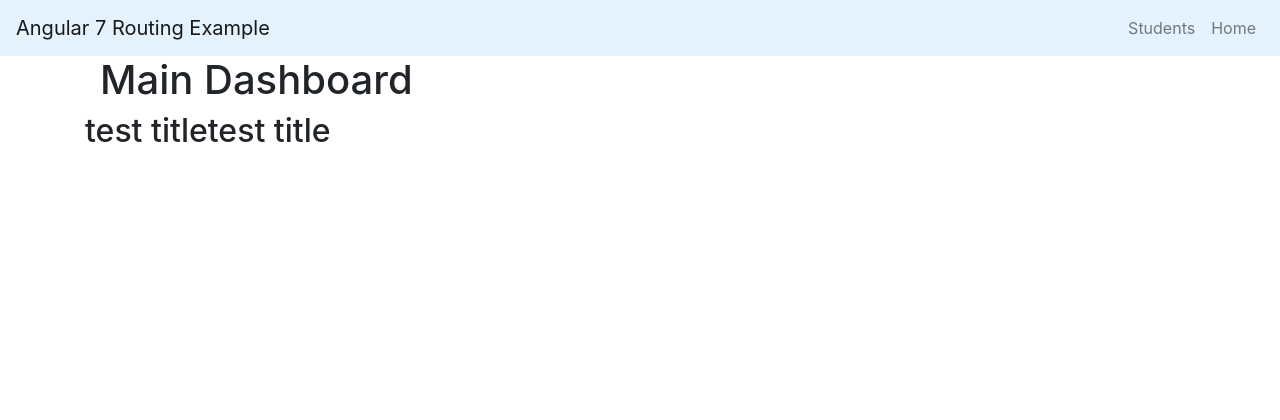
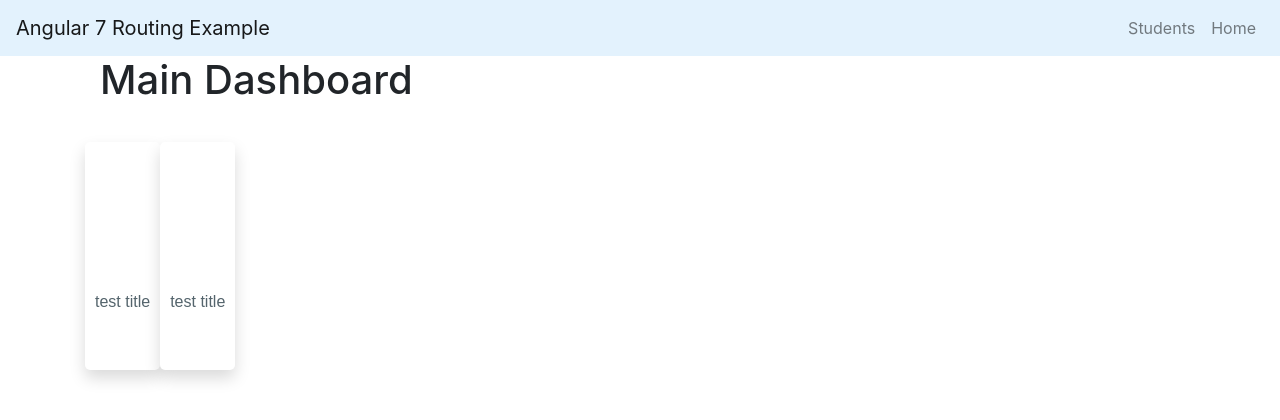
Before and after one commit to mxcheung/ng7, an Angular app in the folder dashboard/: page /home in a window 1280 px wide. Shown: the top 420 px of the page. Built offline with nearby package versions, Linux system fonts and the light colour scheme.

Commit message:
Update dashboardpanel.component.css

```diff
--- a/dashboard/src/app/shared/components/dashboardpanel/dashboardpanel.component.css
+++ b/dashboard/src/app/shared/components/dashboardpanel/dashboardpanel.component.css
@@ -0,0 +1,56 @@
+.panelstyle {
+    margin: 30px 0 0 0;
+    padding: 10px;
+    width: 100%;
+    min-height: 200px;
+    background-color: #ffffff;
+    box-shadow: 0 .5rem 1rem rgba(0,0,0,.15);
+    text-align: center;
+    border-radius: 5px;
+}
+
+.panelcontent {
+    min-height: 140px;
+    width: 100%;
+}
+
+.bignumber {
+    line-height: 140px;
+    font-size: 3em;
+}
+
+.info {
+    width: 100%;
+}
+
+.chart {
+    width: 100%;
+}
+
+.paneltitle {
+    height: 30px;
+    width: 100%;
+}
+
+.panelsubtitle {
+    height: 30px;
+    width: 100%;
+}
+
+h1 {
+    color: #009286;
+    font-size: 1.5em;
+    font-family: Arial, Helvetica, sans-serif;
+}
+
+h2 {
+    color: #54646c;
+    font-size: 1em;
+    font-family: Arial, Helvetica, sans-serif;
+}
+
+h4 {
+    color: #54646c;
+    font-size: .8em;
+    font-family: Arial, Helvetica, sans-serif;
+}
```
